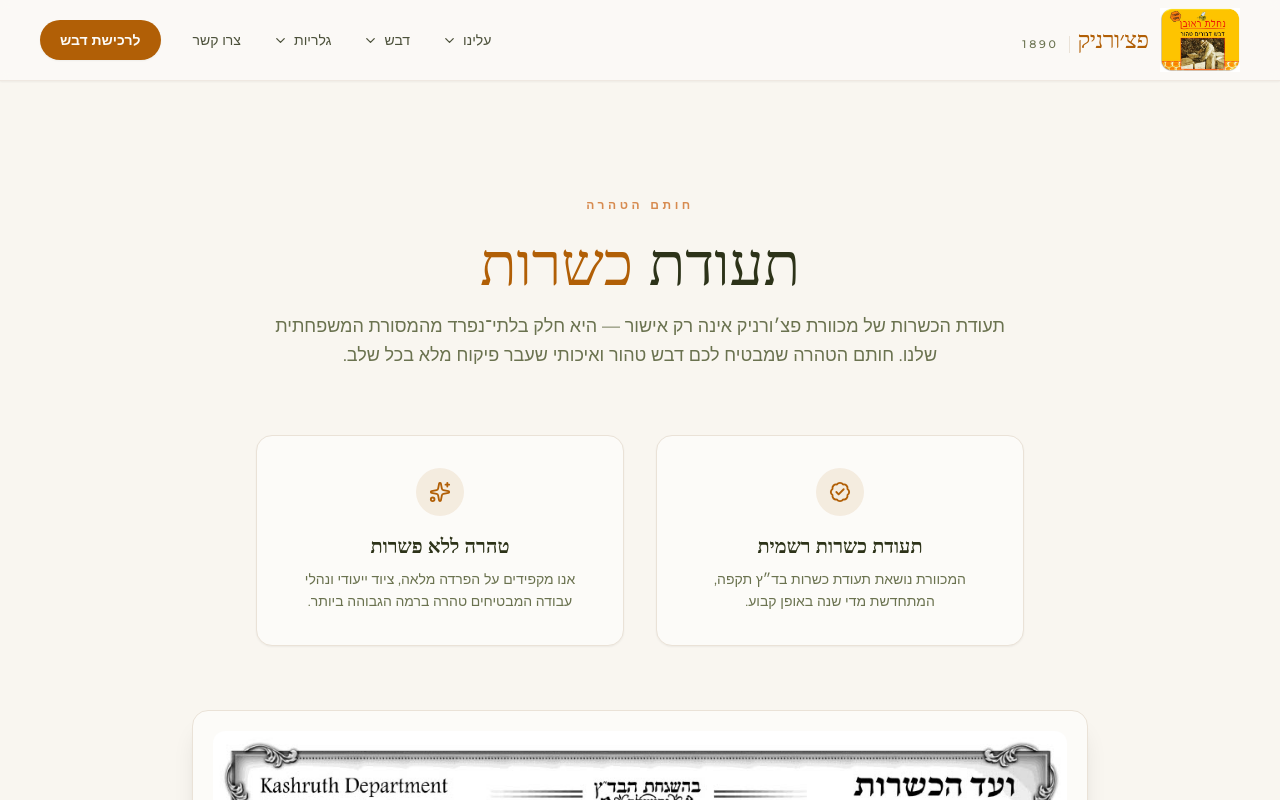
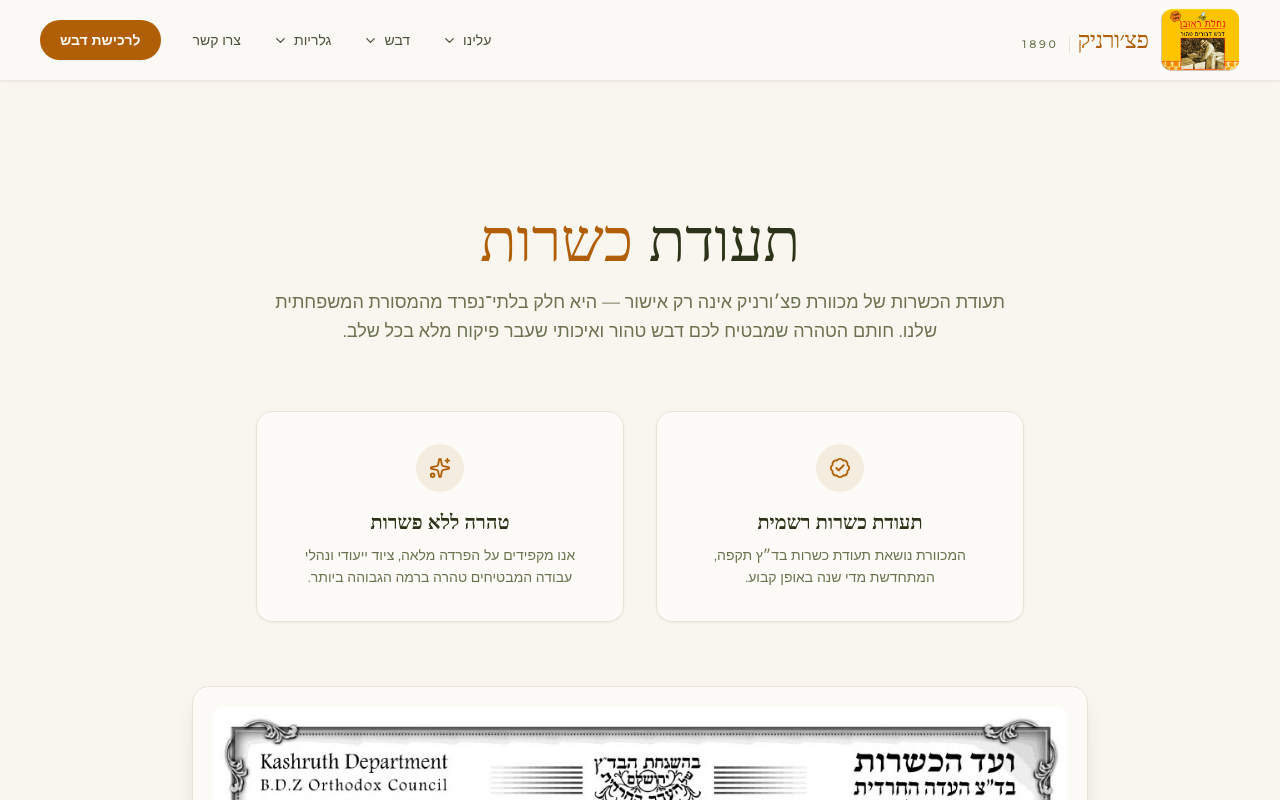
Before and after one commit to Noa-Patchornik/patchornik-honey, a React (Vite) app: page /kosher in a window 1280 px wide. Shown: the top 800 px of the page. Built offline with nearby package versions, Linux system fonts and the light colour scheme; a web font is replaced by a local one.

Commit message:
fix kosher page text

```diff
--- a/src/components/kosher.jsx
+++ b/src/components/kosher.jsx
@@ -22,9 +22,6 @@ export default function Kosher() {
 
         {/* כותרת ופסקת פתיחה */}
         <div className="text-center max-w-3xl mx-auto mb-16">
-          <span className="text-xs font-semibold tracking-[0.3em] text-secondary uppercase">
-            חותם הטהרה
-          </span>
           <h1 className="font-display text-4xl sm:text-5xl lg:text-6xl mt-4 leading-tight text-balance">
             תעודת <span className="text-primary">כשרות</span>
           </h1>
```
